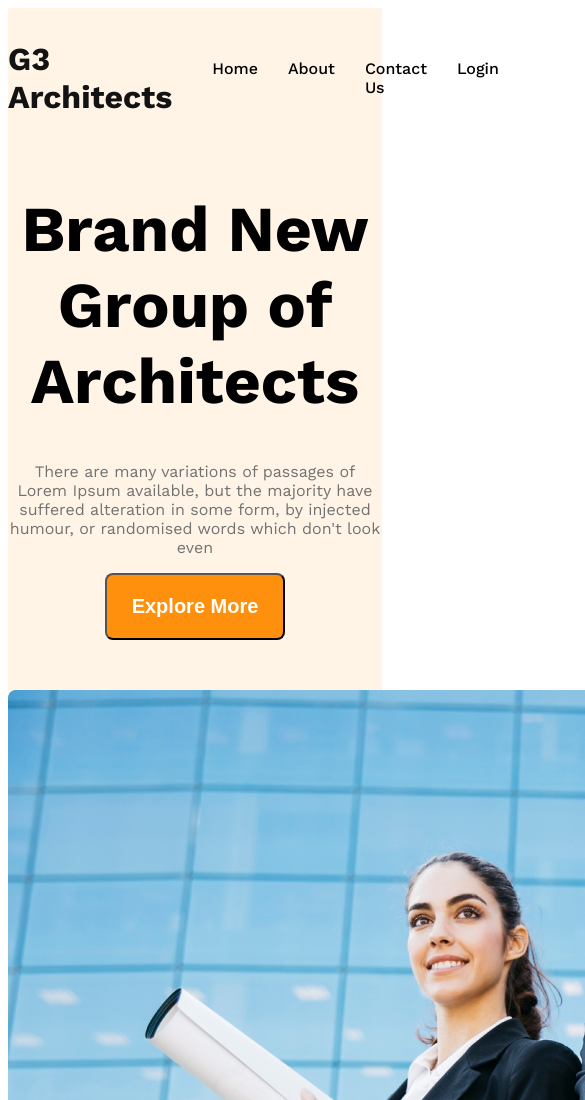
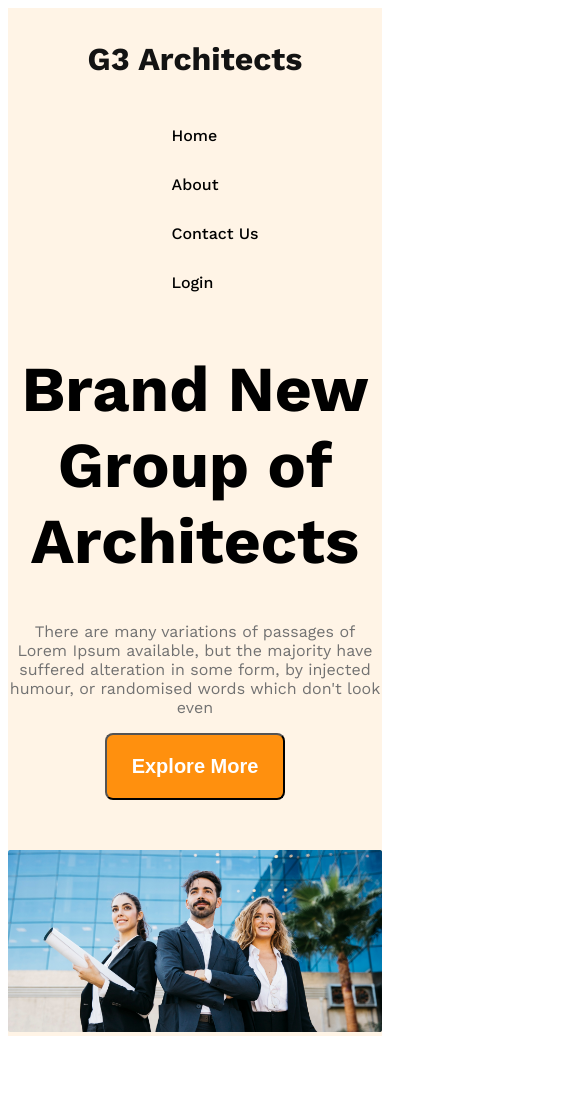
Before and after one commit to hasibprangon/g3-Architects-Again, a plain HTML site: page index.html in a window 390 px wide. Shown: the top 1100 px of the page, 585 px wide, since content can reach past the window. After the commit the page ends 1044 px from the top, so only its background shows below. Drawn offline with nearby package versions, Linux system fonts and the light colour scheme; a web font is replaced by a local one.

Commit message:
first section is now responsive

```diff
--- a/index.html
+++ b/index.html
@@ -27,7 +27,7 @@
                     look even</p>
                 <button class="btnPrimary">Explore More</button>
             </div>
-            <img src="./images/banner.png" alt="">
+            <img class="bannerImg" src="./images/banner.png" alt="">
         </div>
     </header>
     <main>
--- a/styles/architects.css
+++ b/styles/architects.css
@@ -79,3 +79,14 @@
     font-weight: 400;
     font-size: 1rem;
 }
+
+.bannerImg{
+    width: 100%;
+}
+
+/* responsive style */
+@media screen and (max-width: 576px){
+    .navLinks, .navBar {
+        flex-direction: column;
+    }
+}
```
